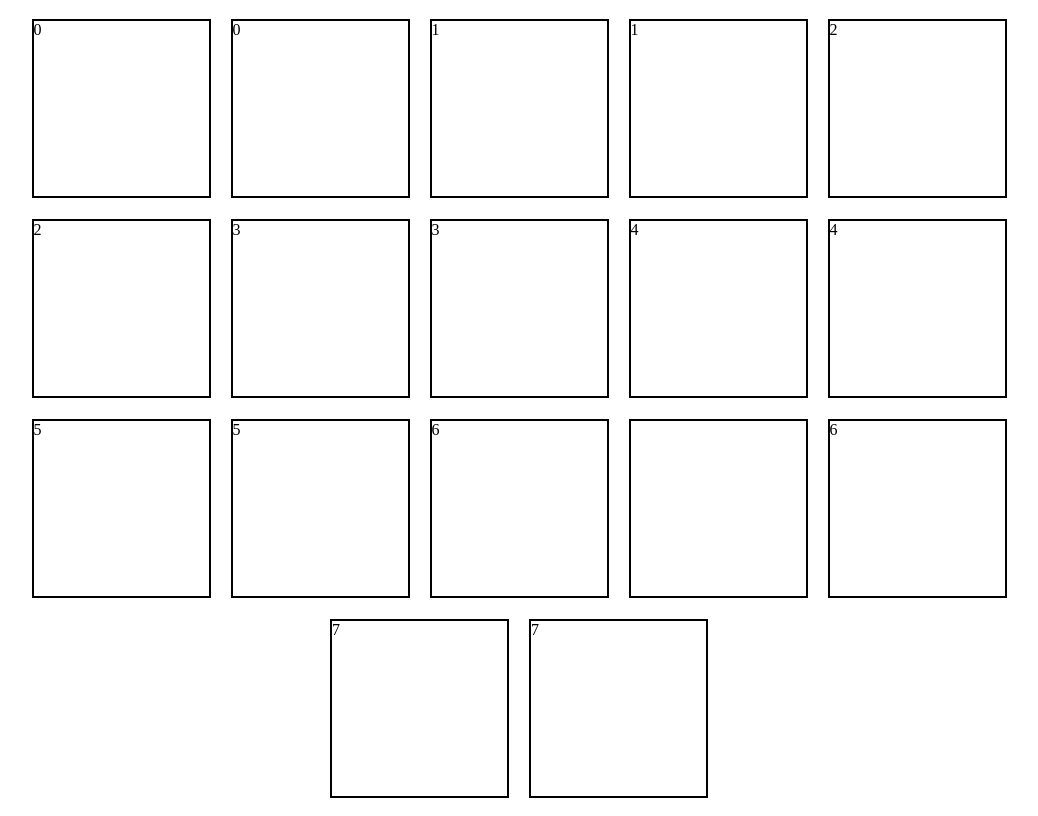
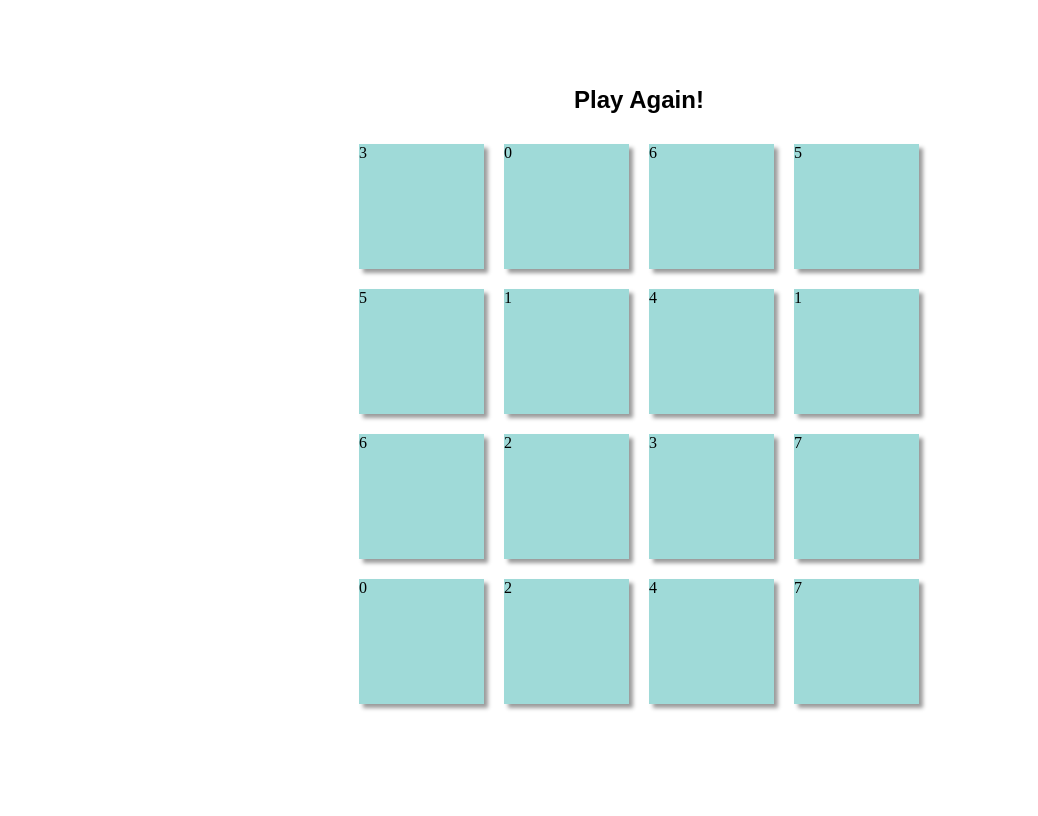
Before and after one commit to momentiris/Memory, a plain HTML site: page index.html in a window 1280 px wide. Shown: the whole page, without its empty margins (1-1039 px from the left). Drawn offline with Linux system fonts and the light colour scheme.

Commit message:
tried another shuffle logic

```diff
--- a/index.html
+++ b/index.html
@@ -10,7 +10,7 @@
 </head>
 <body>
 
-
+<h2 class="reset">Play Again!</h2>
 <div class="cardcontainer">
   <div class="cards" data-card="0">0</div>
   <div class="cards" data-card="0">0</div>
@@ -25,7 +25,6 @@
   <div class="cards" data-card="5">5</div>
   <div class="cards" data-card="5">5</div>
   <div class="cards" data-card="6">6</div>
-  <div class="cards" data-card="6"></div>
   <div class="cards" data-card="6">6</div>
   <div class="cards" data-card="7">7</div>
   <div class="cards" data-card="7">7</div>
--- a/main.css
+++ b/main.css
@@ -1,23 +1,51 @@
-
+* {
+  box-sizing: border-box;
+}
 body {
   width: 100vw;
   height: 100vh;
+  display: flex;
+  flex-flow: column;
+  justify-content: center;
+  align-items: center;
+  margin: 0;
+
+}
+
+.reset {
+  margin-top: 0;
+
+  cursor: pointer;
+  font-family: arial;
+}
+
+.reset:hover {
+  color: rgb(159,218,216);
 }
 
 .cardcontainer {
-  height: 100vh;
-  width: 80vw;
+  height: auto;
+  max-height: 650px;
+  width: 650px;
   display: flex;
   flex-flow: row wrap;
   justify-content: center;
   align-items: center;
-
 }
 
 .cards {
   margin: 10px;
-  width: 175px;
-  height: 175px;
-  border: 2px solid black;
+  min-width: 125px;
+  min-height: 125px;
+  max-width: 150px;
+  max-height: 150px;
+  background: rgb(159, 218, 216);
+  transition: background .2s ease, transform .2s ease;
+  box-shadow: 4px 4px 4px #9b9b9b;
+}
 
+
+.cards:hover {
+    perspective: 10000px;
+  transform: scale(1.04);
 }
--- a/puzzle.js
+++ b/puzzle.js
@@ -1,26 +1,30 @@
-  // const sentence = `${name + mname}`;
-
 
 // TO DO:
         //1. Push all existing cards in to array
         //2. When click on cards, see if match,
         //    if no match, flip cards back over.
-        //    if match, remove pair from array of existing cards and from the game board.
+        //    if match, stay flipped
 
 
+  let container = document.querySelector('.cardcontainer');
+  let queryCards = document.querySelectorAll('.cards');
+  let existingCards = Array.from(queryCards);
+
+  let compareUs = [];
+  let dataArray = [];
+  let counter = 0;
 
 
-
-
-  let compareUs = [];
-  let queryCards = document.querySelectorAll('.cards');
-  let existingCards = Array.from(queryCards);
+      //Count length of compareUs array and compare values
 
   let comparisonFunc = (dataset, callback) => {
     if (compareUs.length == 2) {
       if (compareUs[0] == compareUs[1]) {
         console.log('WIN');
         compareUs = [];
+
+        counter++;
+
       } else {
         console.log('LooSE');
         compareUs = [];
@@ -28,10 +32,43 @@
     }
   }
 
+      //Loop through cards and carddata
       for (card of existingCards) {
+      let queryCardsData = card.dataset.card;
+      dataArray.push(queryCardsData);
+
+      // Listen for click and send card data to comparisonFunc, within loop.
     card.addEventListener('click', function(e){
       let currentTarget = e.target.dataset.card;
       let compare = compareUs.push(currentTarget);
+      e.target.style.width = "300px";
       return comparisonFunc(e.target.dataset.card);
+
+
+
+
     })
   }
+
+  //NEW LOOP FOR SHUFFLING DIV order
+  for (var i = container.children.length; i >= 0; i--) {
+    container.appendChild(container.children[Math.random() * i | 0]);
+  }
+
+  console.log(container.children);
+
+
+
+
+
+//card animation
+
+
+
+
+  //ToDO
+  //1.Fetch each card
+  //2. get Array from carddata
+  //3. shuffle Array
+  //3.create new divs with card data from shuffled array
+  //4. output divs again
```
Lines whose indentation alone changed are shown as unchanged.
